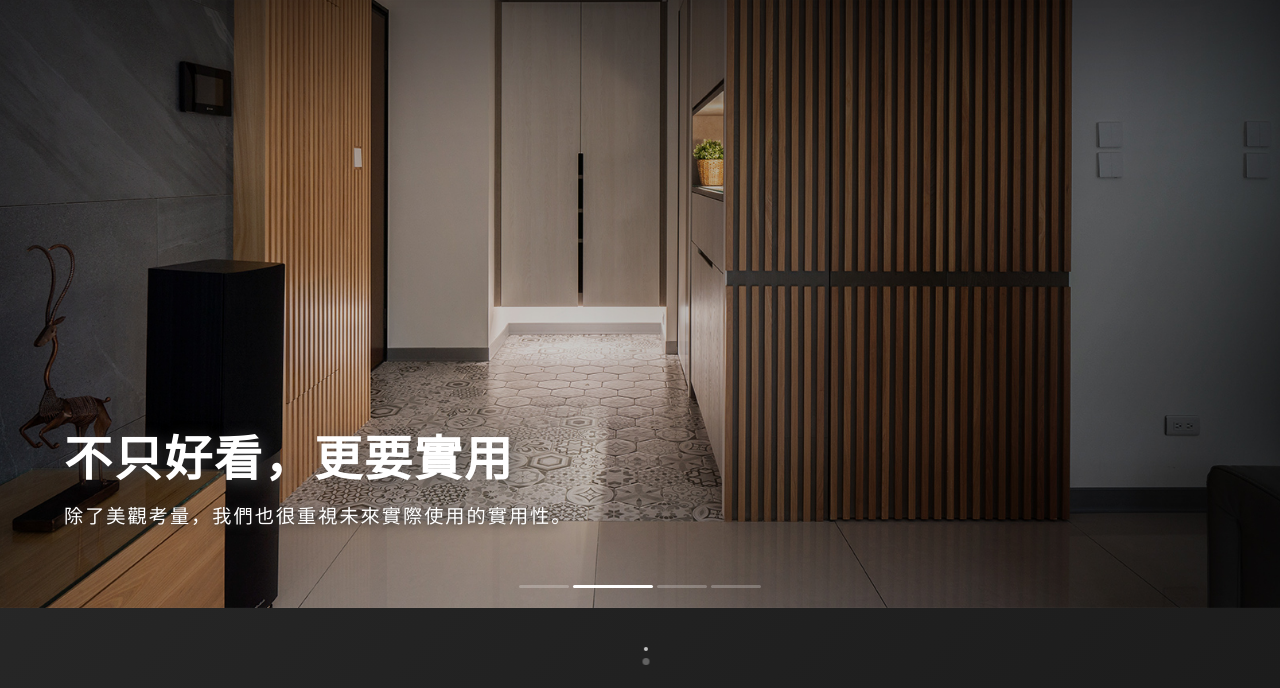
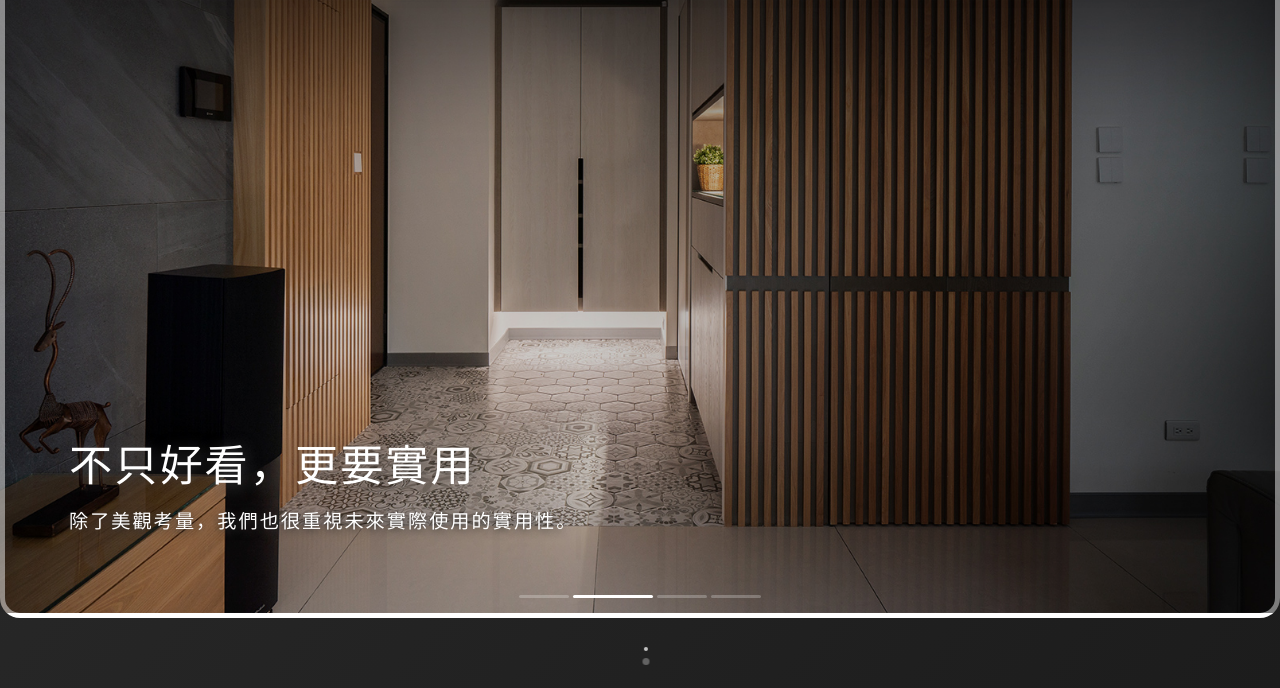
Before and after one commit to Yangder201/LeonCheng, a plain HTML site: page Portfolio/index.html in a window 1280 px wide. Shown: the part 112-800 px from the top of the page. Drawn offline with nearby package versions, Linux system fonts and the light colour scheme; a script that the page names is missing.

Commit message:
Add files via upload

```diff
--- a/Portfolio/css/slider.css
+++ b/Portfolio/css/slider.css
@@ -12,6 +12,8 @@ body {
 }
 .block-call-to-action {
   background-color: #fff;
+  border: 5px solid #ffffff77;
+  border-radius: 20px;
   color: #fff;
   /* align-items: center; */
   background-position: 50%;
@@ -41,9 +43,9 @@ body {
   position: absolute;
 }
 .title {
-  font-size: 3rem;
+  font-size: 2.7rem;
   letter-spacing: 2px;
-  font-weight: bold;
+  font-weight: 500;
   /* text-align: left; */
   z-index: 2;
   margin-top: 75vh;
```
